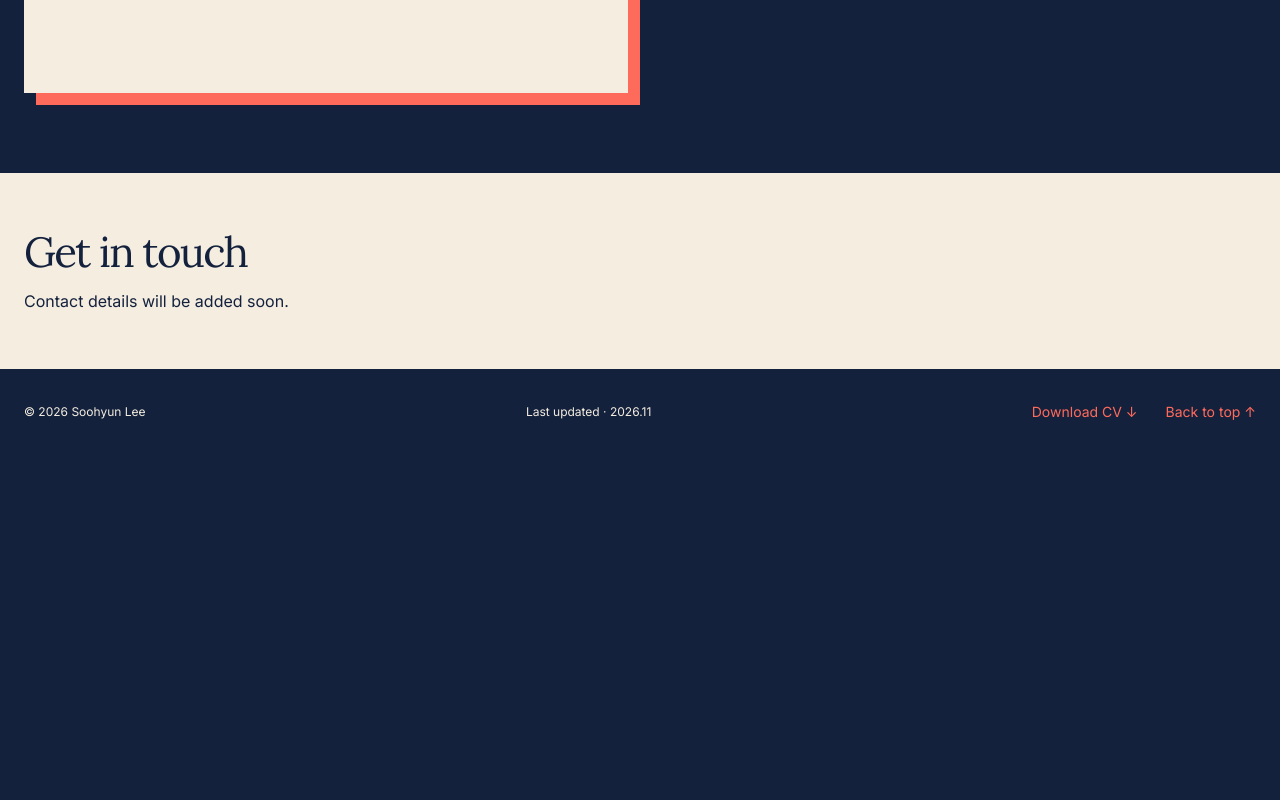
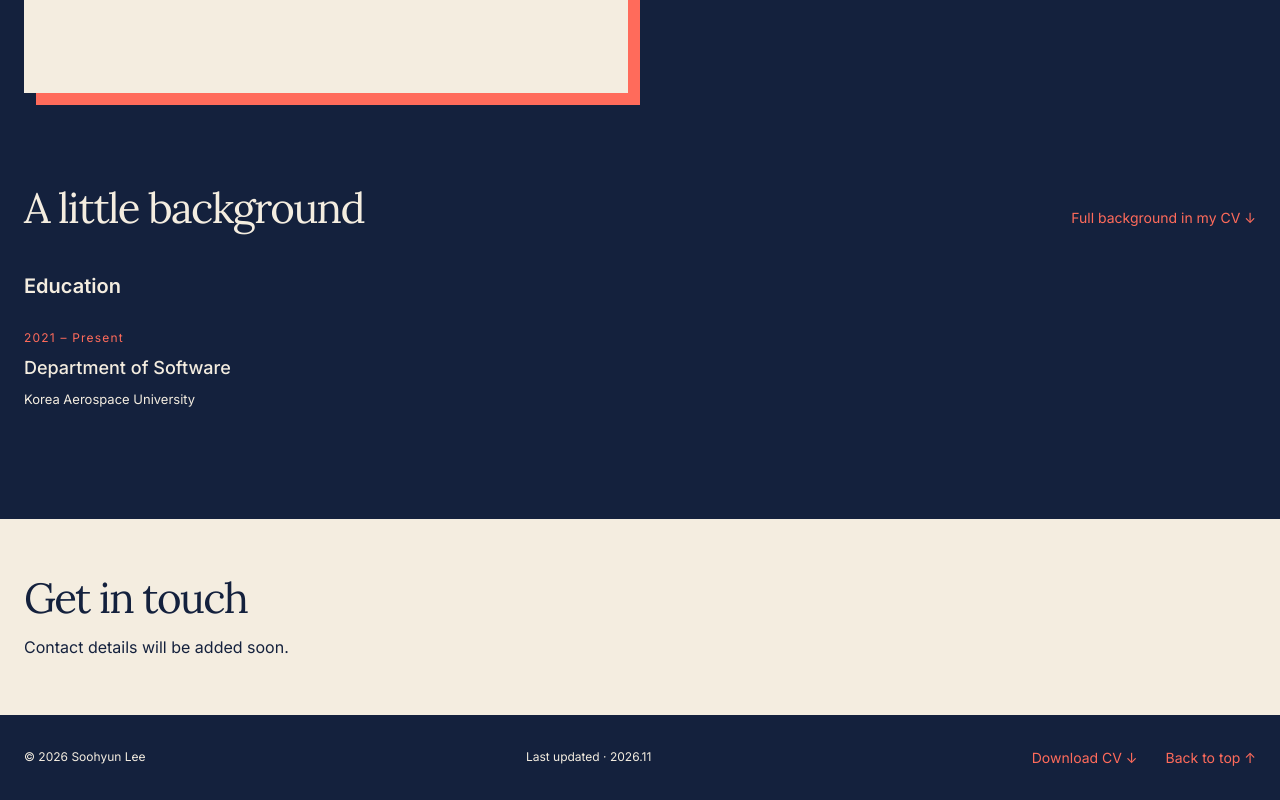
Before and after one commit to JustinLee02/JustinLee02.github.io, a plain HTML site: page index.html in a window 1280 px wide. Shown: the part 1873-2673 px from the top of the page. Before the commit the page ends 2327 px from the top, so only its background shows below. Drawn offline with Linux system fonts and the light colour scheme.

Commit message:
Add education section

```diff
--- a/index.html
+++ b/index.html
@@ -151,26 +151,29 @@
       </section>
       -->
 
-      <!--
-        EDUCATION + EXPERIENCE TEMPLATE
-        Remove the comment to reveal this section, then replace the sample text.
-
-      <section class="background-section" id="background">
+      <section class="background-section" id="education">
         <div class="container">
           <div class="section-heading section-heading--light">
             <h2>A little background</h2>
             <a href="assets/cv.pdf">Full background in my CV ↓</a>
           </div>
-          <div class="background-grid">
+          <div class="background-grid background-grid--single">
             <div>
               <h3>Education</h3>
               <article class="timeline-entry">
-                <p class="date">[Start year] – [End / current]</p>
-                <h4>[Degree] · [Major]</h4>
-                <p>[University] · [Department]</p>
-                <p>Advisor: [Advisor name]<br />Dissertation: [Dissertation title]</p>
+                <p class="date">2021 – Present</p>
+                <h4>Department of Software</h4>
+                <p>Korea Aerospace University</p>
               </article>
             </div>
+          </div>
+        </div>
+      </section>
+
+      <!--
+        AFFILIATIONS + EXPERIENCE TEMPLATE
+        Add this block inside the background-grid when you are ready.
+
       <div>
         <h3>Affiliations &amp; experience</h3>
         <article class="timeline-entry">
@@ -180,9 +183,6 @@
           <p>[Brief description of the role and main responsibilities.]</p>
         </article>
       </div>
-          </div>
-        </div>
-      </section>
       -->
     </main>
 
--- a/styles.css
+++ b/styles.css
@@ -83,6 +83,7 @@ h2 { font-size: 42px; line-height: 1.1; margin: 0; }
 .background-section { padding: 12px 0 80px; }
 .section-heading--light { align-items: baseline; }
 .background-grid { display: grid; gap: 80px; grid-template-columns: repeat(2, 1fr); margin-top: 40px; }
+.background-grid--single { grid-template-columns: minmax(0, 580px); }
 .background-grid h3 { font-size: 20px; margin: 0 0 28px; }
 .timeline-entry { margin-bottom: 28px; }
 .timeline-entry .date { margin-bottom: 8px; }
```
Lines whose indentation alone changed are shown as unchanged.
